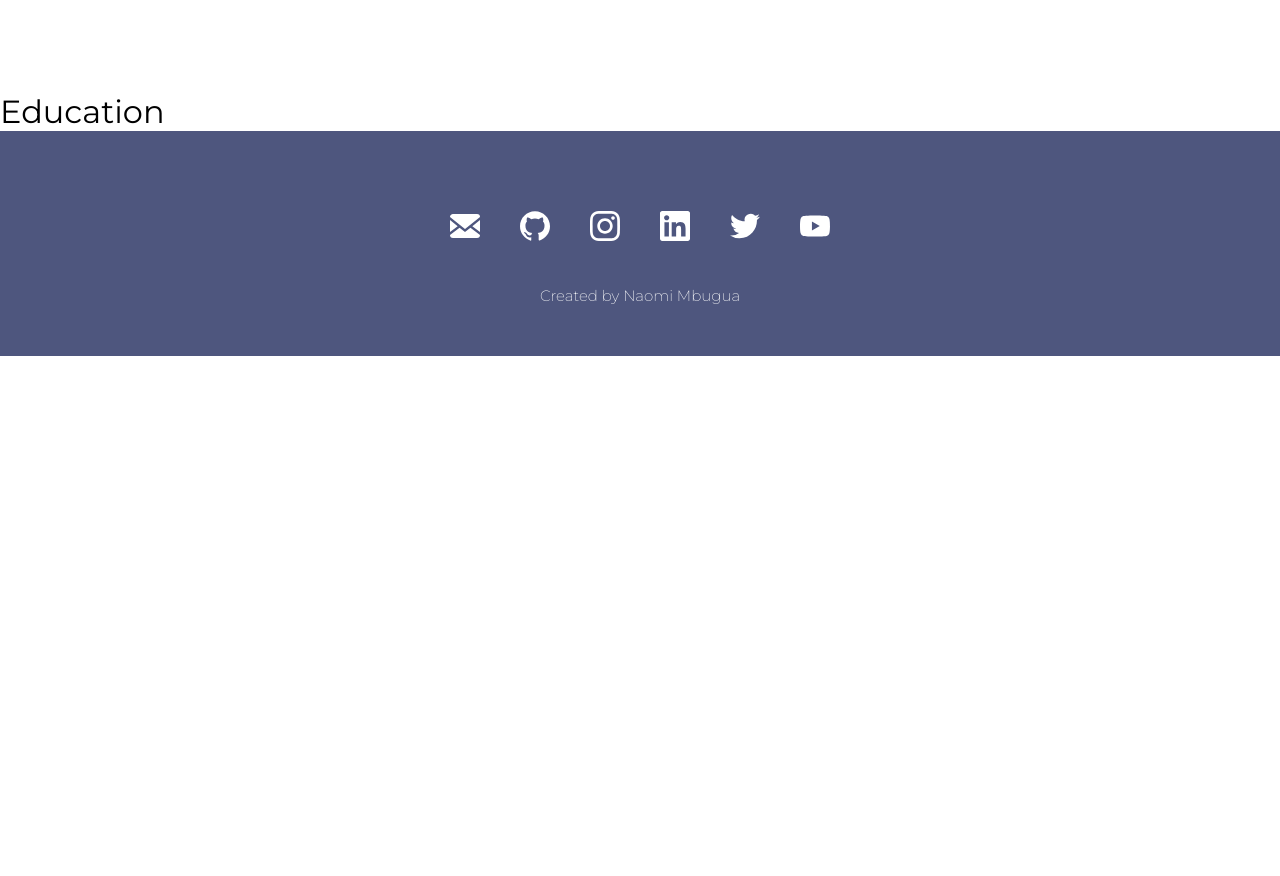
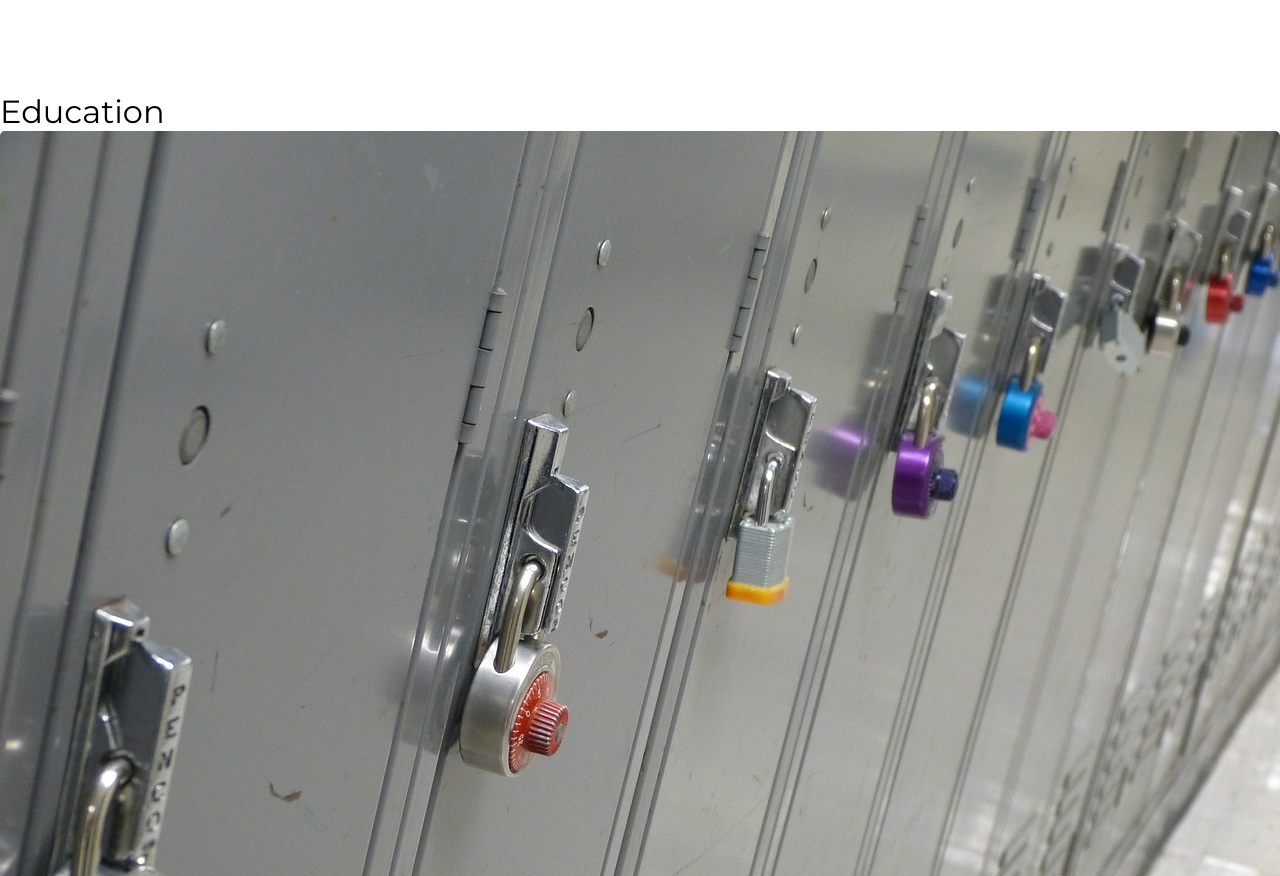
Before and after one commit to Naominm/NaomsPortfolio, a React (Vite) app: page / in a window 1280 px wide. Shown: the part 2660-3536 px from the top of the page. Before the commit the page ends 3016 px from the top, so only its background shows below. Built offline with nearby package versions, Linux system fonts and the light colour scheme.

Commit message:
added more information on Education section

```diff
--- a/src/Components/Education.jsx
+++ b/src/Components/Education.jsx
@@ -1,11 +1,43 @@
 import React from "react";
+import HighSchoolImage from "../images/HighSchoolImage.jpg";
+import UniversityImage from "../images/UniversityImage.jpg";
 
 const Education = () => {
-    return(
-        <section className="light" id="education">
-            <h2>Education</h2>
-        </section>
-    )
+  const educationData = [
+    {
+      title: "High School Diploma",
+      image: HighSchoolImage,
+      imageAltText: "High School Diploma",
+      description: "I graduated from William High School.",
+    },
+    {
+      title: "University Degree",
+      image: UniversityImage,
+      imageAltText: "University Degree",
+      description: "I am studying at Murang'a University.",
+    },
+  ];
+
+  return (
+    <section className="light" id="education">
+      <h2>Education</h2>
+      <div style={{ display: "flex", flexWrap: "wrap" }}>
+        {educationData.map((education, index) => (
+          <div key={index} style={{ width: "100%", marginBottom: "20px" }}>
+            <img
+              src={education.image}
+              alt={education.imageAltText}
+              style={{ width: "100%", objectFit: "cover", borderRadius: "5px" }}
+            />
+            <div style={{ padding: "10px" }}>
+              <h3>{education.title}</h3>
+              <p>{education.description}</p>
+            </div>
+          </div>
+        ))}
+      </div>
+    </section>
+  );
 };
 
 export default Education;
--- a/src/Components/Portfolio.jsx
+++ b/src/Components/Portfolio.jsx
@@ -71,7 +71,12 @@ const Portfolio = () => {
         <div style={{ maxWidth: "40%", alignSelf: "center" }}>
           <img
             src={image}
-            style={{ height: "90%", width: "100%", objectFit: "cover", animation: "1s ease-out 0s 1 slideInLeft"}}
+            style={{
+              height: "100%",
+              width: "100%",
+              objectFit: "cover",
+              animation: "1s ease-out 0s 1 slideInLeft",
+            }}
             alt={imageAltText}
           />
         </div>
```
Also changed, not shown: src/images/HighSchoolImage.jpg (added), src/images/UniversityImage.jpg (added).
